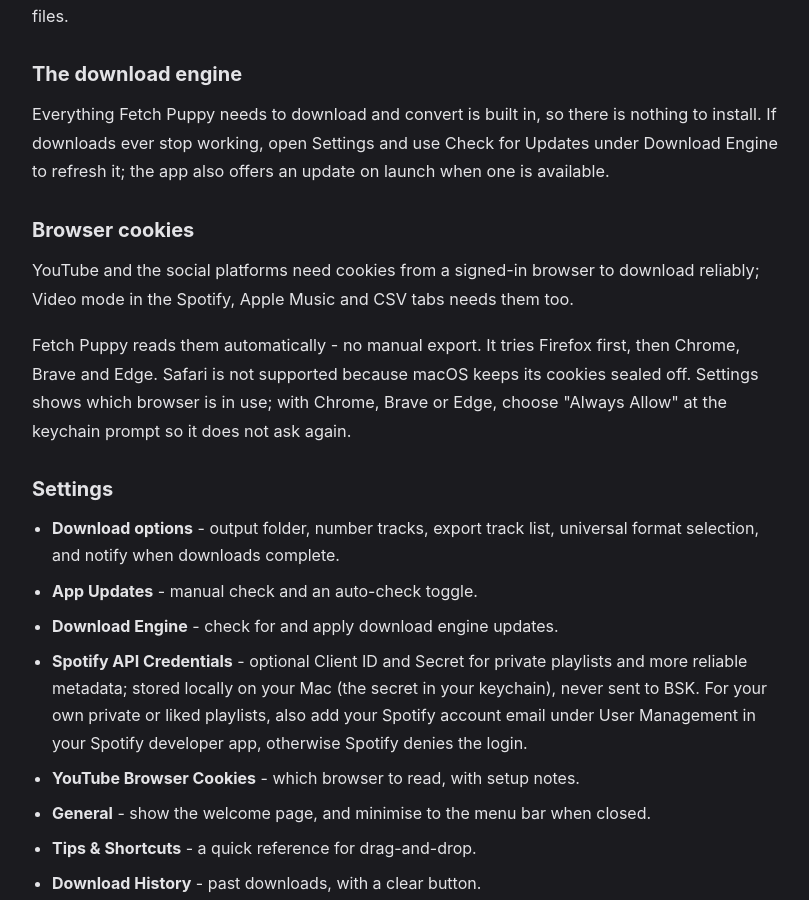
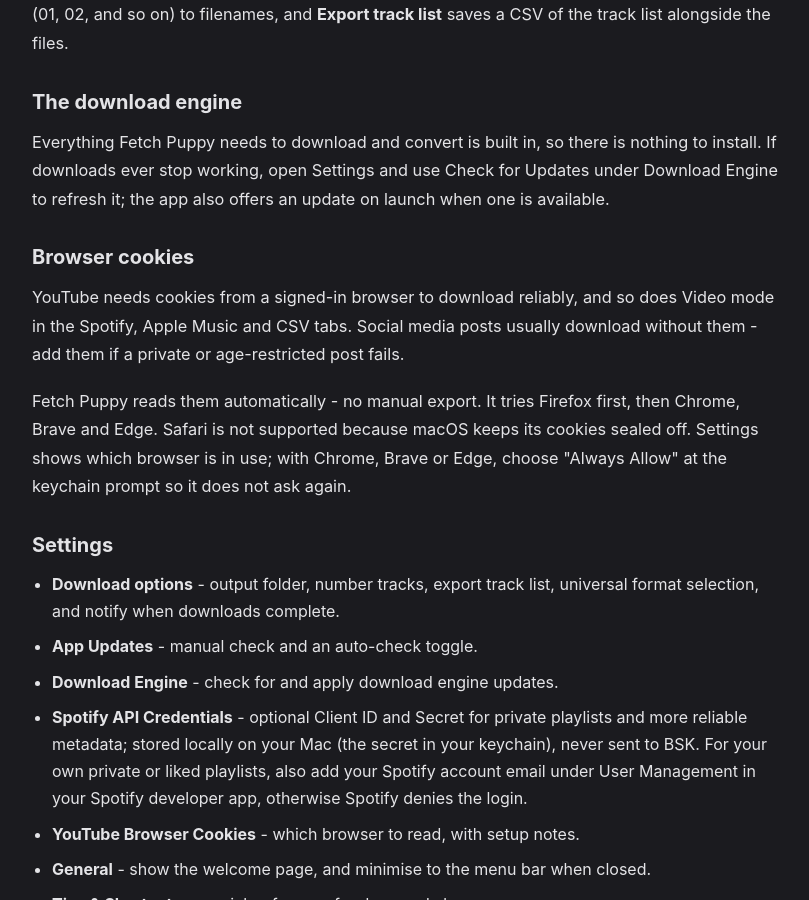
Before and after one commit to BSKapps/bskapps.github.io, a Jekyll site: the page built from articles/fetch-puppy-guide/index.html, in a window 1280 px wide and 900 px high, scrolled down 2030 px. Shown: the whole window, without its empty margins (232-1041 px from the left). Built offline with Jekyll 4.4.1, drawn with Linux system fonts in a browser that asks for light colours; some of the changed text lies outside the part shown.

Commit message:
Fetch Puppy guide: cookies are for private and age-restricted posts
Facebook, X, Instagram and Reddit all download with no cookies at all. Only
YouTube, and Video mode in the tabs that route through it, genuinely needs
them.

```diff
--- a/_data/guides/fetch-puppy-guide.json
+++ b/_data/guides/fetch-puppy-guide.json
@@ -46,7 +46,7 @@
             "**Spotify** - playlists, albums and tracks. Public links work as-is; private playlists need your own Spotify API credentials (see Settings).",
             "**Apple Music** - playlists, albums and songs, no account needed.",
             "**YouTube** - videos, shorts and playlists. If a pasted link is both a video and a playlist, Fetch Puppy asks whether you want just the video or the whole playlist. Dragging one video out of a playlist skips the question and fetches just that video; use the playlist's own link when you want the lot.",
-            "**Social Media** - TikTok, Instagram, X, Facebook, Reddit, Vimeo, Twitch, Dailymotion, Threads and Snapchat. These need browser cookies (see Settings).",
+            "**Social Media** - TikTok, Instagram, X, Facebook, Reddit, Vimeo, Twitch, Dailymotion, Threads and Snapchat. Public posts download as-is; private and age-restricted ones need browser cookies (see Settings).",
             "**CSV File** - drop a two-column Artist, Title CSV (or click Choose File); each row is matched and downloaded.",
             "**Search** - type a title, get the top matches with thumbnails, then preview any match right in the app (ad-free, full-length playback with fullscreen) before you download. Previewed results stay highlighted so you can find your way back to the one you want."
           ]
@@ -130,7 +130,7 @@
       "blocks": [
         {
           "type": "paragraph",
-          "text": "YouTube and the social platforms need cookies from a signed-in browser to download reliably; Video mode in the Spotify, Apple Music and CSV tabs needs them too."
+          "text": "YouTube needs cookies from a signed-in browser to download reliably, and so does Video mode in the Spotify, Apple Music and CSV tabs. Social media posts usually download without them - add them if a private or age-restricted post fails."
         },
         {
           "type": "paragraph",
```
